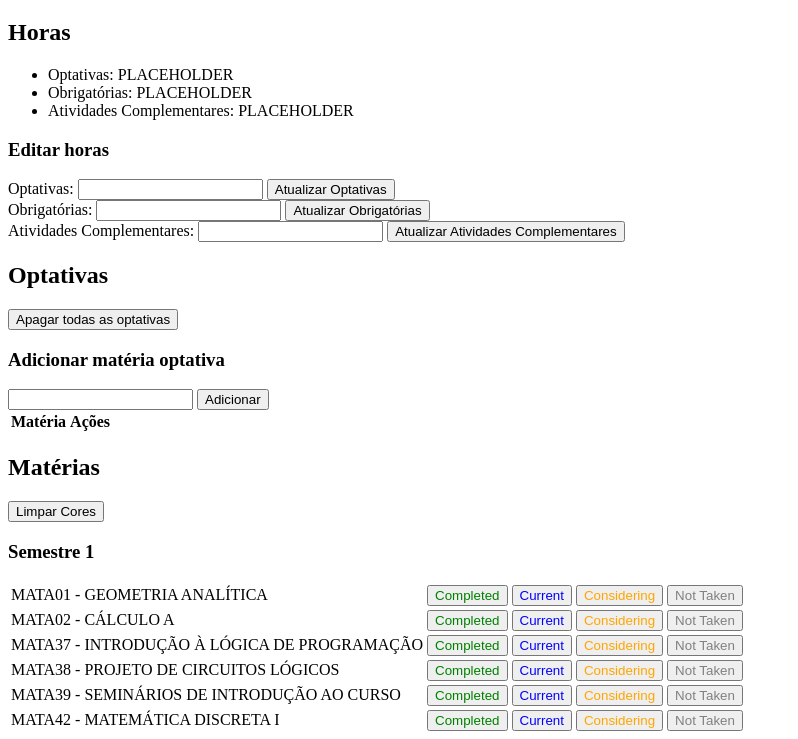
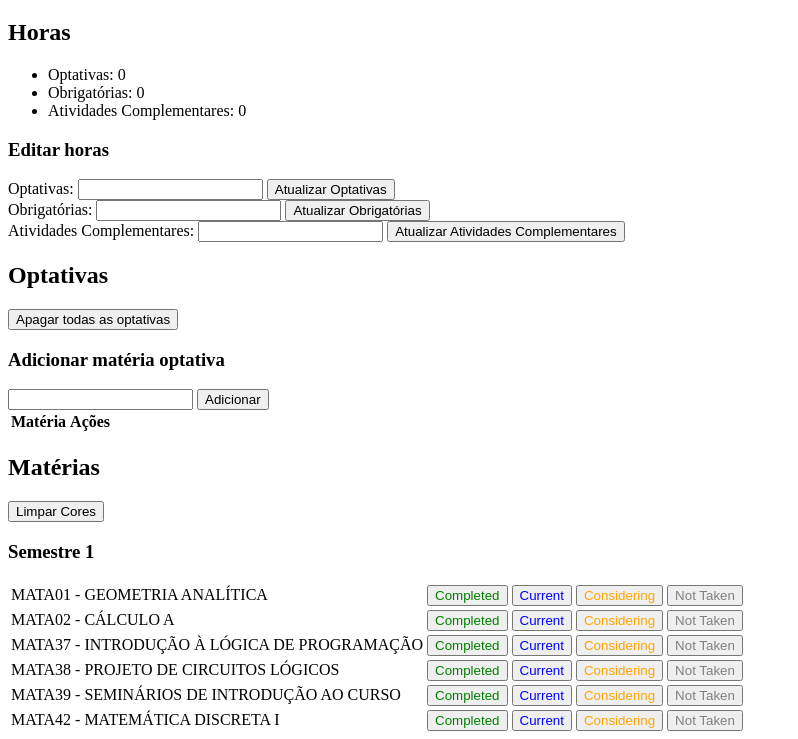
Before and after one commit to develis/ai-projects, a plain HTML site: page my-college-tracker/index.html in a window 1280 px wide. Shown: the part 61-800 px from the top of the page, without its empty margins (0-798 px from the left). Drawn offline with Linux system fonts and the light colour scheme.

Commit message:
[my-college-tracker] Removing PLACEHOLDER

```diff
--- a/my-college-tracker/index.html
+++ b/my-college-tracker/index.html
@@ -10,9 +10,9 @@
 
     <h2>Horas</h2>
     <ul>
-        <li>Optativas: <span id="optativasHours">PLACEHOLDER</span></li>
-        <li>Obrigatórias: <span id="obrigatoriasHours">PLACEHOLDER</span></li>
-        <li>Atividades Complementares: <span id="atividadesComplementaresHours">PLACEHOLDER</span></li>
+        <li>Optativas: <span id="optativasHours">0</span></li>
+        <li>Obrigatórias: <span id="obrigatoriasHours">0</span></li>
+        <li>Atividades Complementares: <span id="atividadesComplementaresHours">0</span></li>
     </ul>
 
     <h3>Editar horas</h3>
```
